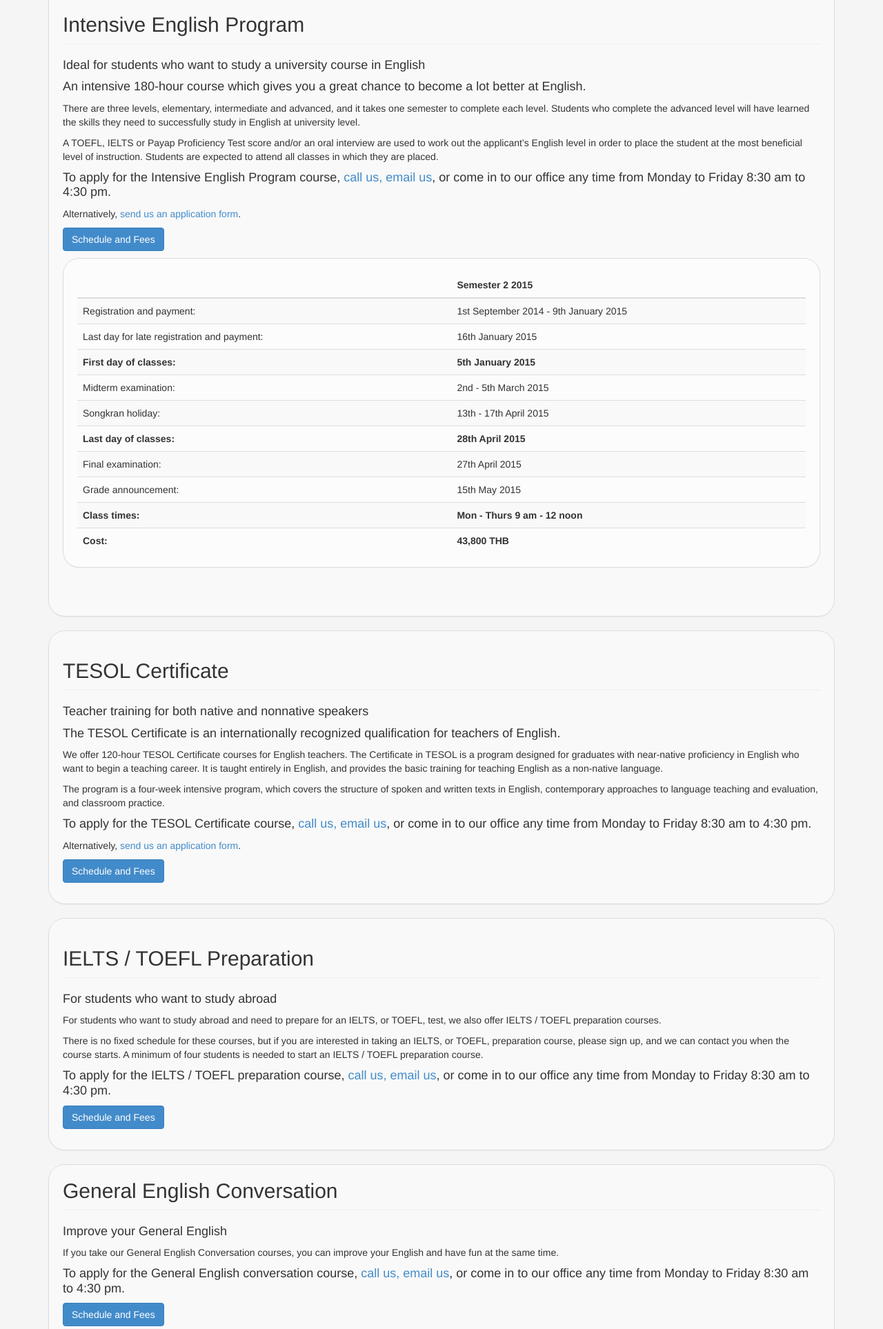
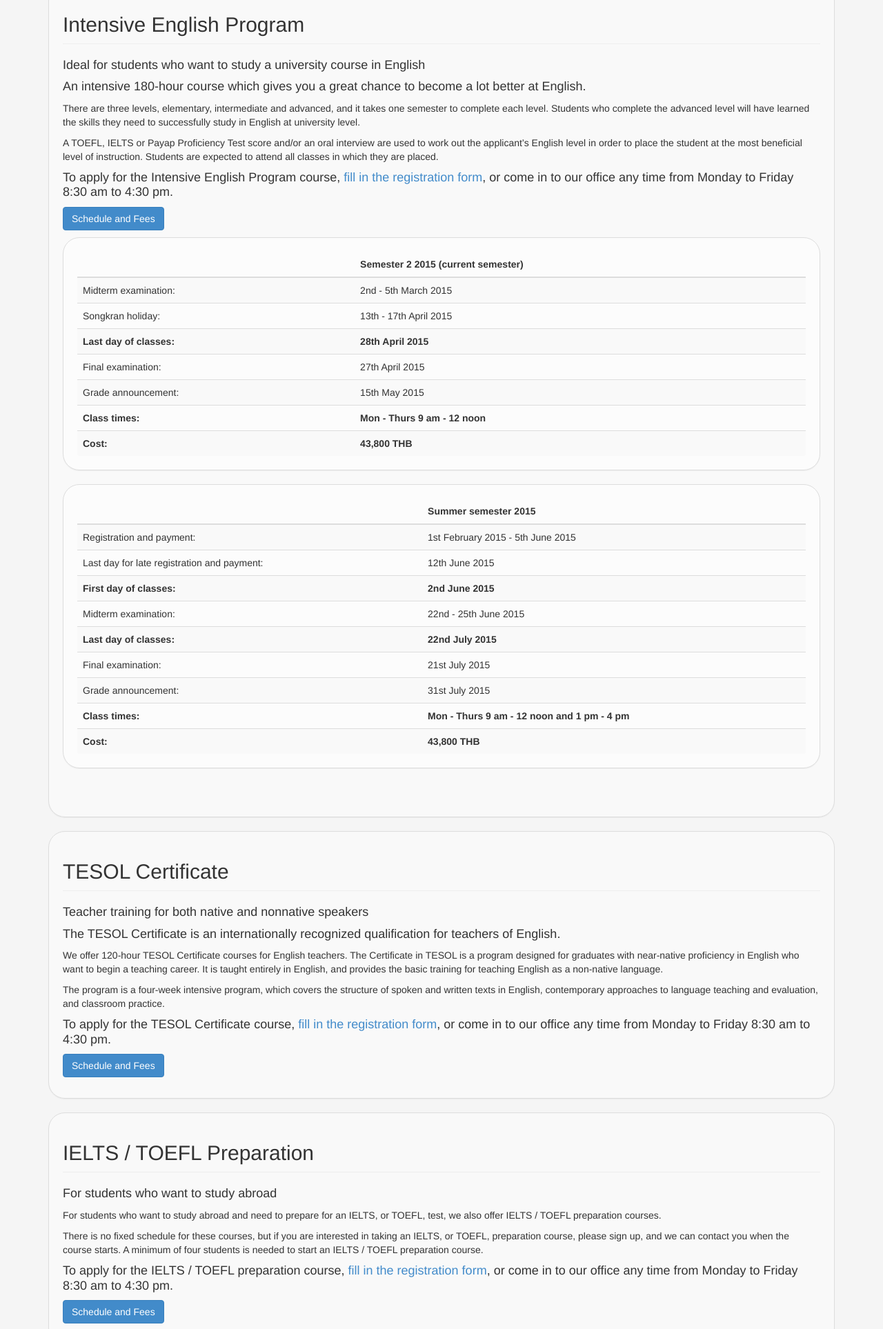
Before and after one commit to CarlosS7/uni-website, a Flask app: page / in a window 1280 px wide, after a click on "Schedule and Fees". Shown: the part 1076-3003 px from the top of the page at 69% size. Run offline with Flask 2, Linux system fonts and the light colour scheme; some libraries are stand-ins or nearby versions.

Commit message:
Added links to signup form

```diff
--- a/website/templates/home/index.html
+++ b/website/templates/home/index.html
@@ -62,8 +62,7 @@
   <h4>An intensive 180-hour course which gives you a great chance to become a lot better at English.</h4>
   <p>There are three levels, elementary, intermediate and advanced, and it takes one semester to complete each level. Students who complete the advanced level will have learned the skills they need to successfully study in English at university level.</p>
   <p>A TOEFL, IELTS or Payap Proficiency Test score and/or an oral interview are used to work out the applicant’s English level in order to place the student at the most beneficial level of instruction. Students are expected to attend all classes in which they are placed.</p>
-  <h4>To apply for the Intensive English Program course, <a href="/about">call us, email us</a>, or come in to our office any time from Monday to Friday 8:30 am to 4:30 pm.</h4>
-  <p>Alternatively, <a href="{{ url_for('static', filename='images/IEP_application.pdf') }}">send us an application form</a>.</p>
+  <h4>To apply for the Intensive English Program course, <a href="{{ url_for('home.signup') }}">fill in the registration form</a>, or come in to our office any time from Monday to Friday 8:30 am to 4:30 pm.</h4>
   <p><button class="btn btn-primary" data-target="#iepfees" data-toggle="collapse" type="button">Schedule and Fees</button></p>
   <div class="collapse" id="iepfees">
     <div class="panel panel-default">
@@ -72,22 +71,10 @@
           <thead>
             <tr>
               <th>&nbsp;</th>
-              <th>Semester 2 2015</th>
+              <th>Semester 2 2015 (current semester)</th>
             </tr>
           </thead>
           <tbody>
-            <tr>
-              <td>Registration and payment:</td>
-              <td>1st September 2014 - 9th January 2015</td>
-            </tr>
-            <tr>
-              <td>Last day for late registration and payment:</td>
-              <td>16th January 2015</td>
-            </tr>
-            <tr>
-              <td><strong>First day of classes:</strong></td>
-              <td><strong>5th January 2015</strong></td>
-            </tr>
             <tr>
               <td>Midterm examination:</td>
               <td>2nd - 5th March 2015</td>
@@ -120,6 +107,56 @@
         </table>
       </div>
     </div>
+    <div class="panel panel-default">
+      <div class="table-responsive">
+        <table class="table table-striped">
+          <thead>
+            <tr>
+              <th>&nbsp;</th>
+              <th>Summer semester 2015</th>
+            </tr>
+          </thead>
+          <tbody>
+            <tr>
+              <td>Registration and payment:</td>
+              <td>1st February 2015 - 5th June 2015</td>
+            </tr>
+            <tr>
+              <td>Last day for late registration and payment:</td>
+              <td>12th June 2015</td>
+            </tr>
+            <tr>
+              <td><strong>First day of classes:</strong></td>
+              <td><strong>2nd June 2015</strong></td>
+            </tr>
+            <tr>
+              <td>Midterm examination:</td>
+              <td>22nd - 25th June 2015</td>
+            </tr>
+            <tr>
+              <td><strong>Last day of classes:</strong></td>
+              <td><strong>22nd July 2015</strong></td>
+            </tr>
+            <tr>
+              <td>Final examination:</td>
+              <td>21st July 2015</td>
+            </tr>
+            <tr>
+              <td>Grade announcement:</td>
+              <td>31st July 2015</td>
+            </tr>
+            <tr>
+              <td><strong>Class times:</strong></td>
+              <td><strong>Mon - Thurs 9 am - 12 noon and 1 pm - 4 pm</strong></td>
+            </tr>
+            <tr>
+              <td><strong>Cost:</strong></td>
+              <td><strong>43,800 THB</strong></td>
+            </tr>
+          </tbody>
+        </table>
+      </div>
+    </div>
     <p>&nbsp;</p>
   </div>
 </div>
@@ -129,8 +166,7 @@
   <h4>The TESOL Certificate is an internationally recognized qualification for teachers of English.</h4>
   <p>We offer 120-hour TESOL Certificate courses for English teachers. The Certificate in TESOL is a program designed for graduates with near-native proficiency in English who want to begin a teaching career. It is taught entirely in English, and provides the basic training for teaching English as a non-native language.</p>
   <p>The program is a four-week intensive program, which covers the structure of spoken and written texts in English, contemporary approaches to language teaching and evaluation, and classroom practice.</p>
-  <h4>To apply for the TESOL Certificate course, <a href="/about">call us, email us</a>, or come in to our office any time from Monday to Friday 8:30 am to 4:30 pm.</h4>
-  <p>Alternatively, <a href="{{ url_for('static', filename='images/TESOL_application.pdf') }}">send us an application form</a>.</p>
+  <h4>To apply for the TESOL Certificate course, <a href="{{ url_for('home.signup') }}">fill in the registration form</a>, or come in to our office any time from Monday to Friday 8:30 am to 4:30 pm.</h4>
   <p><button class="btn btn-primary" data-target="#tesolfees" data-toggle="collapse" type="button">Schedule and Fees</button></p>
   <div class="collapse" id="tesolfees">
     <div class="panel panel-default">
@@ -149,7 +185,11 @@
             </tr>
             <tr>
               <td>May</td>
-              <td>4th May - 29th May</td>
+              <td>4th May - 29th May 2015</td>
+            </tr>
+            <tr>
+              <td>July</td>
+              <td>6th July - 31st July 2015</td>
             </tr>
             <tr>
               <td><strong>Class times:</strong></td>
@@ -171,7 +211,7 @@
   <h4>For students who want to study abroad</h4>
   <p>For students who want to study abroad and need to prepare for an IELTS, or TOEFL, test, we also offer IELTS / TOEFL preparation courses.</p>
   <p>There is no fixed schedule for these courses, but if you are interested in taking an IELTS, or TOEFL, preparation course, please sign up, and we can contact you when the course starts. A minimum of four students is needed to start an IELTS / TOEFL preparation course.</p>
-  <h4>To apply for the IELTS / TOEFL preparation course, <a href="/about">call us, email us</a>, or come in to our office any time from Monday to Friday 8:30 am to 4:30 pm.</h4>
+  <h4>To apply for the IELTS / TOEFL preparation course, <a href="{{ url_for('home.signup') }}">fill in the registration form</a>, or come in to our office any time from Monday to Friday 8:30 am to 4:30 pm.</h4>
   <p><button class="btn btn-primary" data-target="#ieltsfees" data-toggle="collapse" type="button">Schedule and Fees</button></p>
   <div class="collapse" id="ieltsfees">
     <div class="panel panel-default">
@@ -207,7 +247,7 @@
   <h2 class="page-header" id="geninfo" style="padding-top: 80px; margin-top: -80px;">General English Conversation</h2>
   <h4>Improve your General English</h4>
   <p>If you take our General English Conversation courses, you can improve your English and have fun at the same time.</p>
-  <h4>To apply for the General English conversation course, <a href="/about">call us, email us</a>, or come in to our office any time from Monday to Friday 8:30 am to 4:30 pm.</h4>
+  <h4>To apply for the General English conversation course, <a href="{{ url_for('home.signup') }}">fill in the registration form</a>, or come in to our office any time from Monday to Friday 8:30 am to 4:30 pm.</h4>
   <p><button class="btn btn-primary" data-target="#genfees" data-toggle="collapse" type="button">Schedule and Fees</button></p>
   <div class="collapse" id="genfees">
     <div class="panel panel-default">
```
Also changed, not shown: website/templates/user/index.html (+8 -4 lines).
